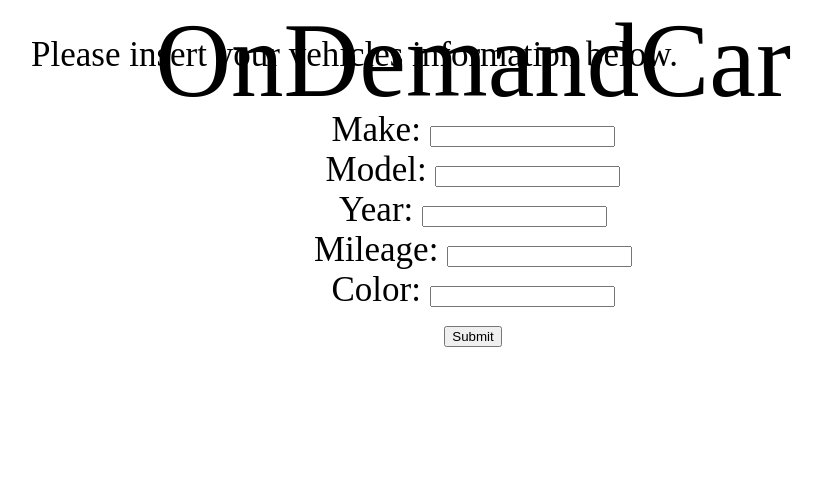
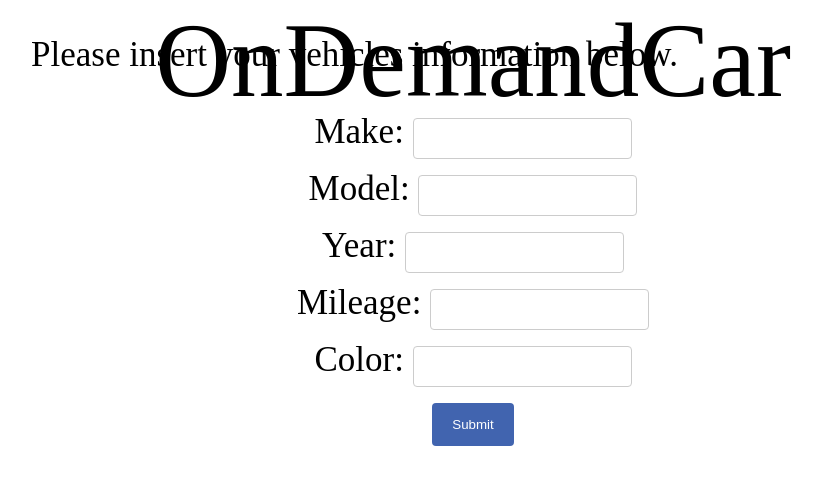
Before and after one commit to cmchone5155/On-Demand-Car, a PHP site: page /386_web/Renter.html in a window 1280 px wide. Shown: the top 485 px of the page, without its empty margins (365-1186 px from the left). Run offline with PHP 8.4, Linux system fonts and the light colour scheme.

Commit message:
Update style.css

```diff
--- a/386_web/style.css
+++ b/386_web/style.css
@@ -105,3 +105,38 @@
 .column .btn:hover{
 	background-color: slategrey;
 }
+
+h1 {
+  text-align: center;
+
+}
+
+.form-body {
+  border-radius: 5px;
+  background-color: #f2f2f2;
+  width: 400px;
+  height: 350px;
+  padding: 5px;
+  border: 1px solid #4264af;
+  margin: auto;
+}
+
+input[type=text], input[type=number] {
+  padding: 12px 20px;
+  margin: 8px 0;
+  display: inline-block;
+  border: 1px solid #ccc;
+  border-radius: 4px;
+  box-sizing: border-box;
+}
+
+
+input[type=submit] {
+  background-color: #4164af;
+  color: white;
+  padding: 14px 20px;
+  margin: 8px 0;
+  border: none;
+  border-radius: 4px;
+  cursor: pointer;
+}
```
